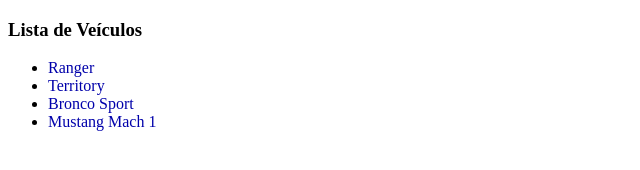
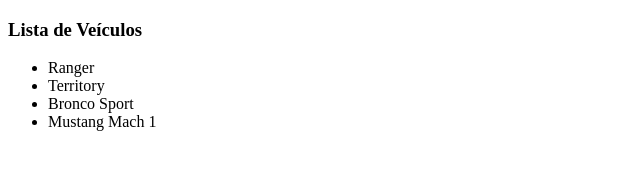
Before and after one commit to PatrickCelestino/Desafio-Sprint, a plain HTML site: page index.html in a window 1280 px wide. Shown: the whole page, without its empty margins (0-640 px from the left). Drawn offline with Linux system fonts and the light colour scheme.

Commit message:
index.html
Alteração diretório "index".

```diff
--- a/index.html
+++ b/index.html
@@ -10,10 +10,10 @@
 			<section>
 				<h3> Lista de Veículos </h3>
 				<ul>
-					<li><font color="#0000AA">Ranger </font></li>
-					<li><font color="#0000AA">Territory</font></li>
-					<li><font color="#0000AA">Bronco Sport</font></li>
-					<li><font color="#0000AA">Mustang Mach 1</font></li>
+					<li>Ranger</li>
+					<li>Territory</li>
+					<li>Bronco Sport</li>
+					<li>Mustang Mach 1</li>
 				</ul>
 			</section>
 		</main>
```
